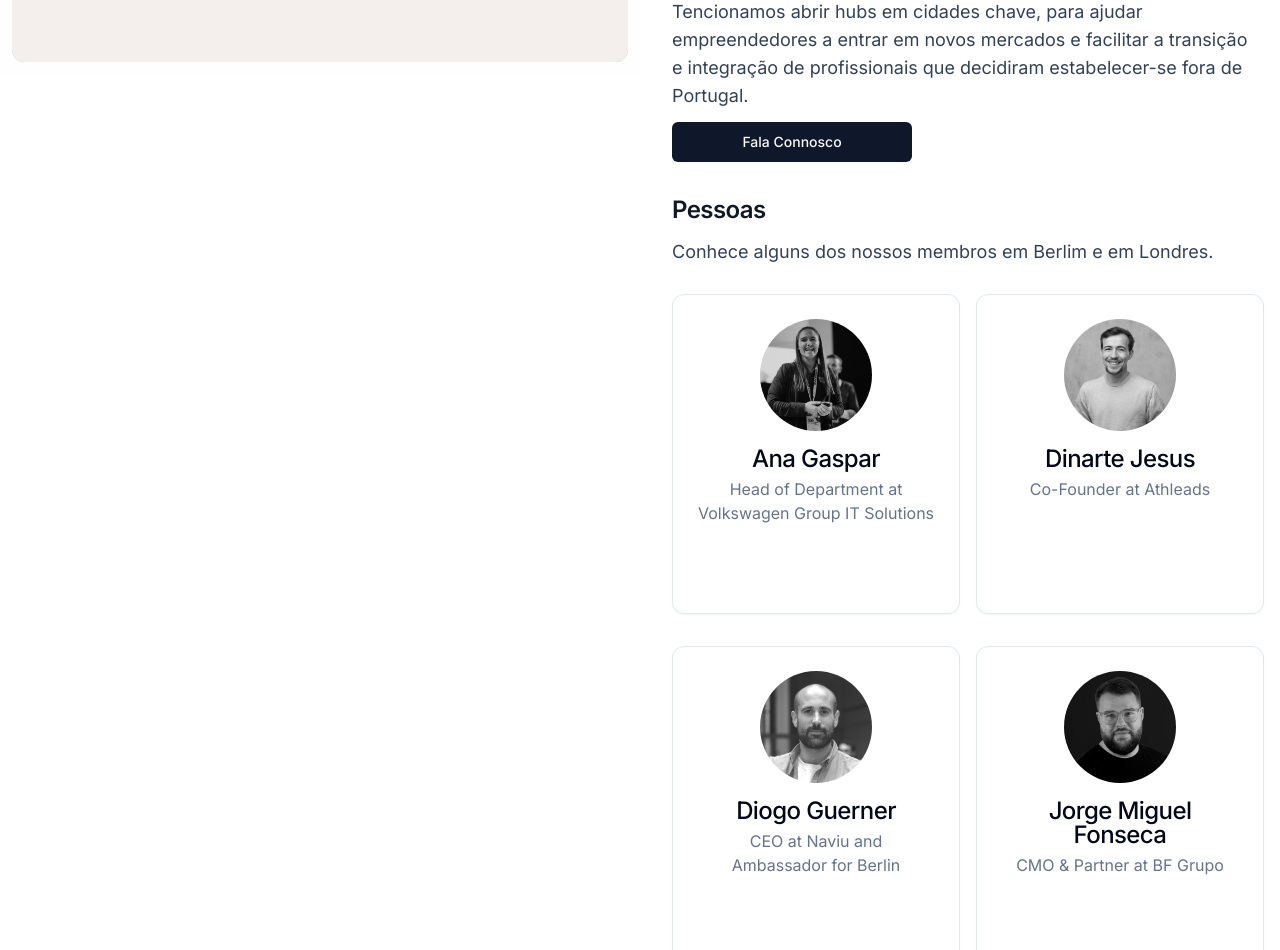
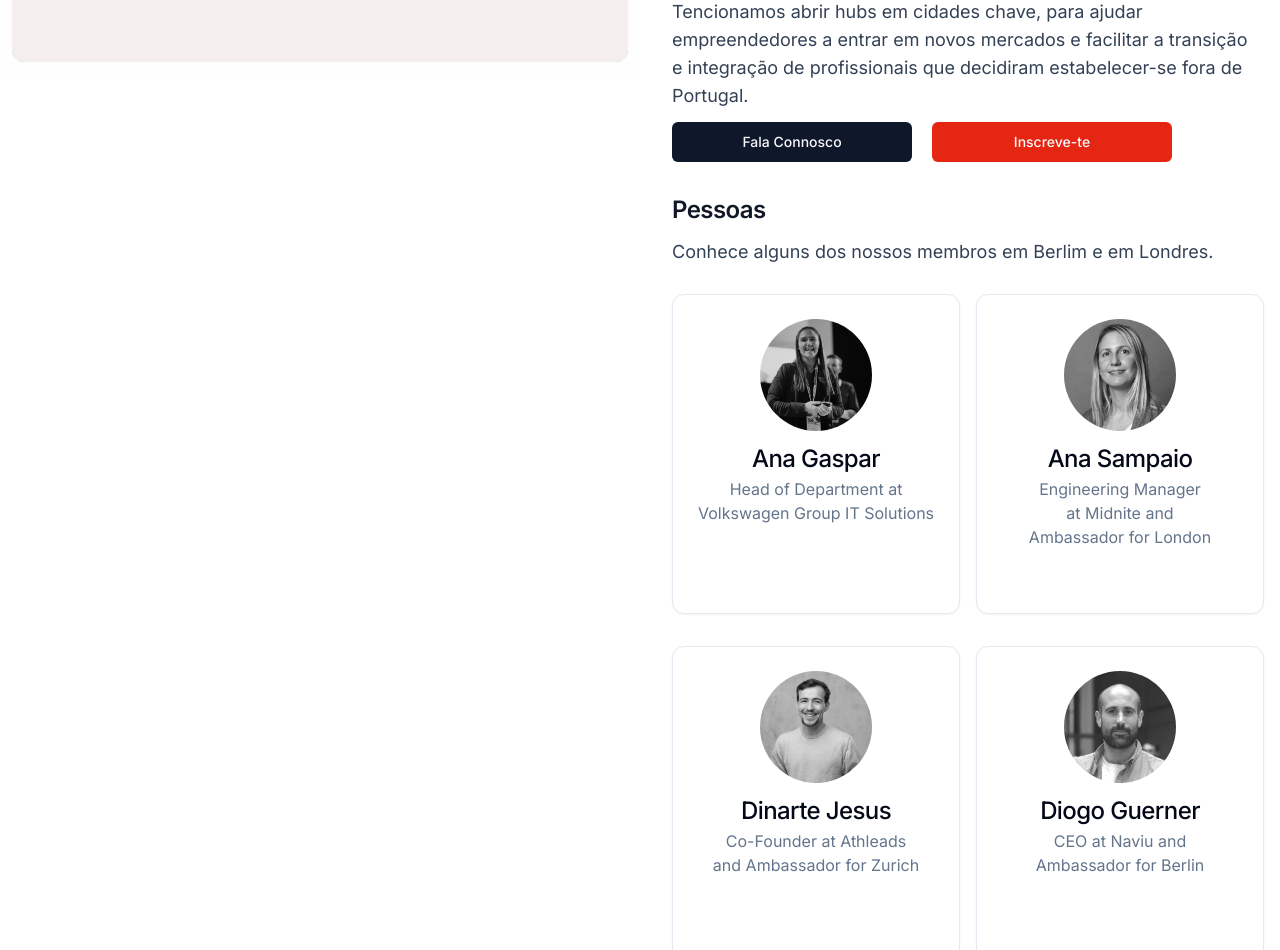
Before and after one commit to malikpiara/outono.org, a Next.js app: page / in a window 1280 px wide. Shown: the part 722-1672 px from the top of the page. Built offline with nearby package versions, Linux system fonts and the light colour scheme; grey boxes are pictures that could not be loaded.

Commit message:
Added Ana Sampaio and Inscreve-te Button

```diff
--- a/app/page.js
+++ b/app/page.js
@@ -78,6 +78,7 @@ export default function Home() {
                 estabelecer-se fora de Portugal.
               </p>
 
+              <div className="gap-5 flex">
                 <Drawer>
                   <DrawerTrigger asChild>
                     <Button className="w-60">Fala Connosco</Button>
@@ -120,6 +121,15 @@ export default function Home() {
                     </DrawerFooter>
                   </DrawerContent>
                 </Drawer>
+
+                <Link
+                  href={
+                    'https://outono-org.notion.site/14335411bd3c81dd9058d66152c69e11?pvs=105'
+                  }
+                >
+                  <Button className="w-60 bg-[#E52612]">Inscreve-te</Button>
+                </Link>
+              </div>
 
               <h2
                 id="berlin"
--- a/people/berlin.js
+++ b/people/berlin.js
@@ -12,7 +12,7 @@ const people = [
   },
   {
     name: 'Marco Silva',
-    headline: 'Sr. Engineering Manager at Coalition',
+    headline: 'Sr. Engineering Manager and Ambassador for London',
     photo: '/marco.jpeg',
     links: {
       linkedin: 'marcodasilva',
@@ -26,6 +26,17 @@ const people = [
     photo: '/anaGaspar.jpeg',
     links: {
       linkedin: 'ana-gaspar10',
+      github: '',
+      x: '',
+      website: '',
+    },
+  },
+  {
+    name: 'Ana Sampaio',
+    headline: 'Engineering Manager at Midnite and Ambassador for London',
+    photo: '/anaSampaio.png',
+    links: {
+      linkedin: 'anaisampaio',
       github: '',
       x: '',
       website: '',
@@ -66,7 +77,7 @@ const people = [
   },
   {
     name: 'Dinarte Jesus',
-    headline: 'Co-Founder at Athleads',
+    headline: 'Co-Founder at Athleads and Ambassador for Zurich',
     photo: '/dinarte.jpeg',
     links: {
       linkedin: 'jdinartejesus',
```
Also changed, not shown: public/anaSampaio.png (added). Lines whose indentation alone changed are shown as unchanged.
